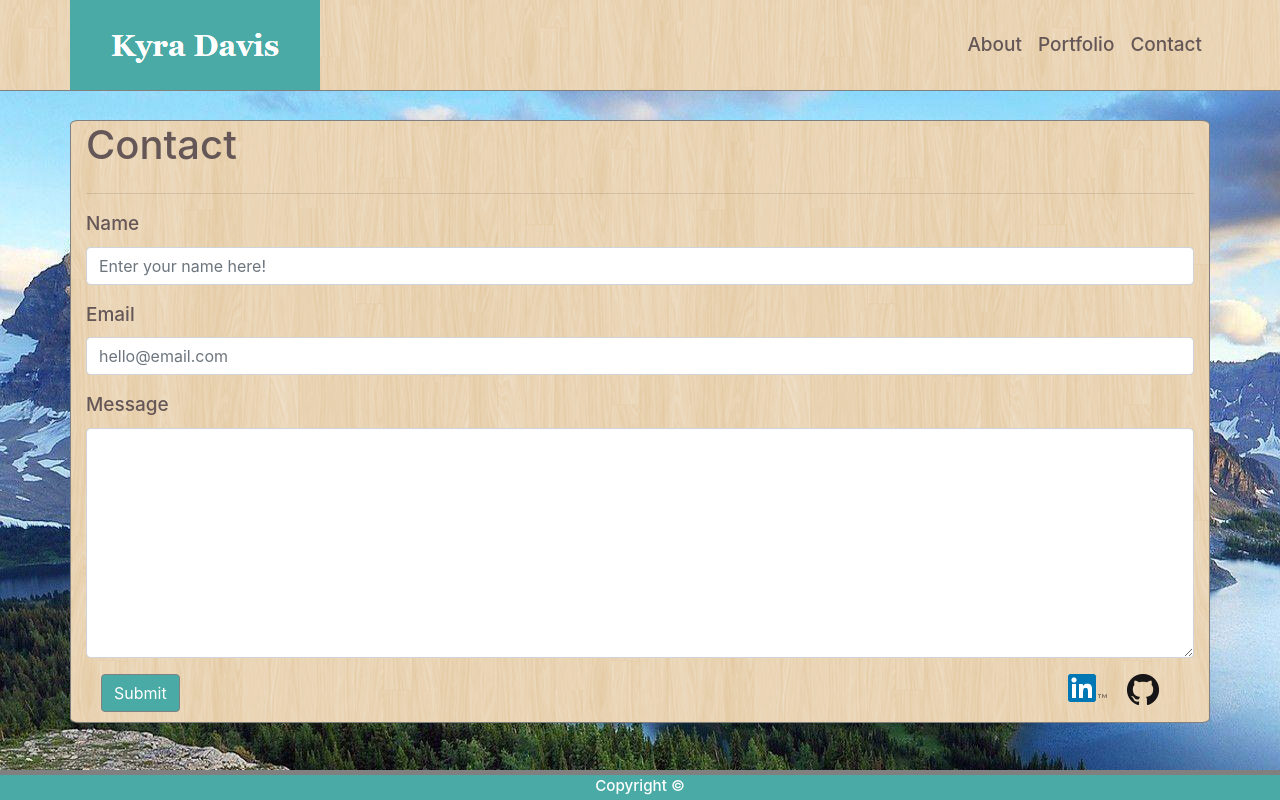
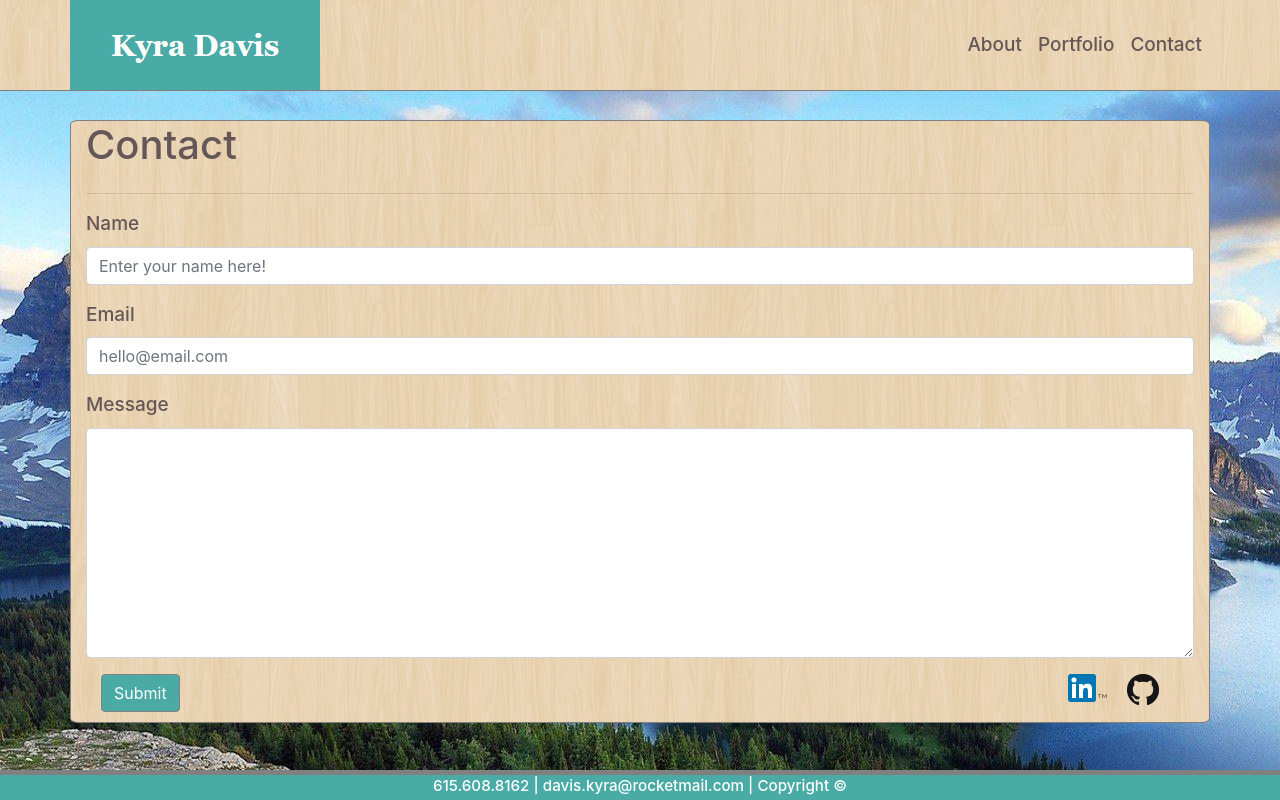
Before and after one commit to kd101jp14/Bootstrap-Portfolio, a plain HTML site: page contact.html in a window 1280 px wide. Drawn offline with nearby package versions, Linux system fonts and the light colour scheme.

Commit message:
Updaeted copyright section in the footer to include contact information.

```diff
--- a/contact.html
+++ b/contact.html
@@ -119,7 +119,7 @@
     <!-- Footer -->
     <footer class="text-muted">
         <div class="container">
-            <p class="copyright">Copyright &copy;</p>
+            <p class="copyright">615.608.8162 | davis.kyra@rocketmail.com | Copyright &copy;</p>
         </div>
     </footer>
 
```
Also changed, not shown: index.html (+1 -1 lines), portfolio.html (+1 -1 lines).
